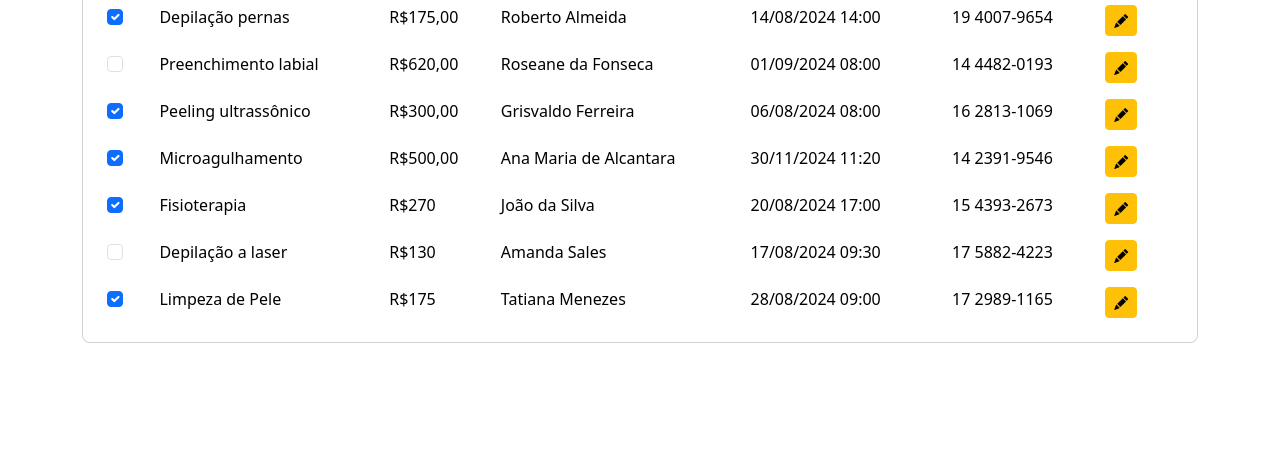
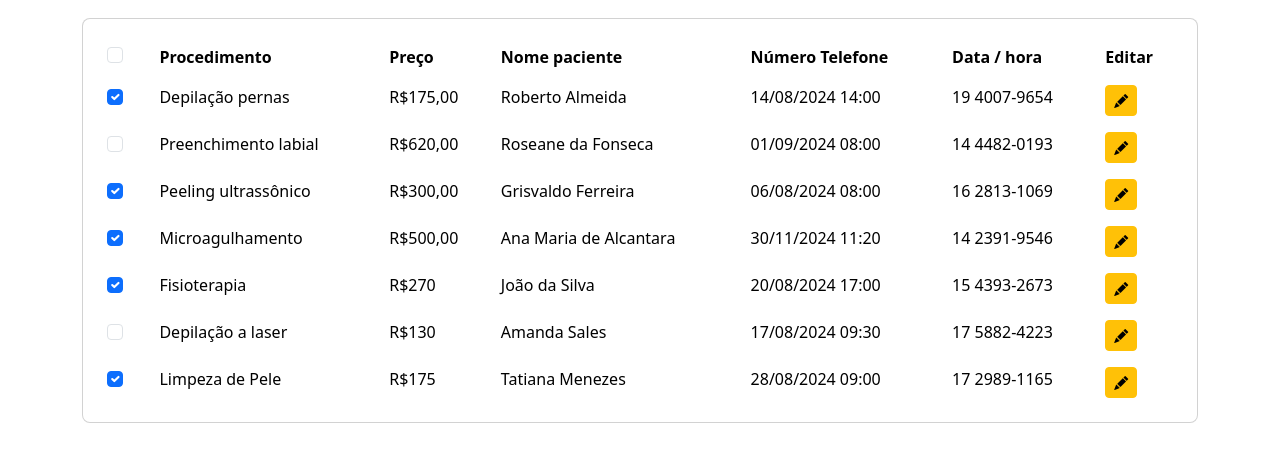
Before and after one commit to glauconeto/booking_events, a plain HTML site: page list_events.html in a window 1280 px wide. Shown: the part 62-524 px from the top of the page. Drawn offline with nearby package versions, Linux system fonts and the light colour scheme.

Commit message:
Finalizada a ultima pagina, de listagem de consultas

```diff
--- a/assets/css/style.css
+++ b/assets/css/style.css
@@ -32,3 +32,8 @@ table th {
   background-clip: padding-box;
   box-shadow: 10px 10px 10px rgba(46, 54, 68, 0.03);
 }
+
+main > section.intro {
+  margin-top: 5rem;
+  display: grid;
+}
--- a/list_events.html
+++ b/list_events.html
@@ -1,5 +1,6 @@
 <!DOCTYPE html>
 <html lang="pt-br">
+
 <head>
     <meta charset="UTF-8">
     <meta name="viewport" content="width=device-width, initial-scale=1.0">
@@ -8,6 +9,7 @@
     <link rel="stylesheet" href="https://cdn.jsdelivr.net/npm/bootstrap-icons@1.11.3/font/bootstrap-icons.min.css">
     <link rel="stylesheet" href="assets/css/style.css">
 </head>
+
 <body>
     <nav class="navbar navbar-expand-md navbar-light bg-primary fixed-top">
         <div class="container-fluid">
@@ -15,7 +17,8 @@
                 <i class="fa d-inline fa-lg fa-stop-circle"></i>
                 <b> Clínica Rosana Lacerda<br></b>
             </a>
-          <button class="navbar-toggler navbar-toggler-right border-0" type="button" data-toggle="collapse" data-target="#navbar10">
+            <button class="navbar-toggler navbar-toggler-right border-0" type="button" data-toggle="collapse"
+                data-target="#navbar10">
                 <span class="navbar-toggler-icon"></span>
             </button>
             <div class="collapse navbar-collapse justify-content-center" id="navbar10">
@@ -29,13 +32,11 @@
         </div>
     </nav>
     <main>
-        <section class="intro mt-auto">
-            <div class="bg-image h-100">
-                <div class="mask d-flex align-items-center h-100">
+        <section class="intro">
             <div class="container">
-                        <div class="row justify-content-center">
+                <div class="row">
                     <div class="col-12">
-                                <div class="card shadow-2-strong">
+                        <div class="card">
                             <div class="card-body">
                                 <div class="table-responsive">
                                     <table class="table table-borderless mb-0">
@@ -43,7 +44,8 @@
                                             <tr>
                                                 <th scope="col">
                                                     <div class="form-check">
-                                                                <input class="form-check-input" type="checkbox" id="flexCheckDefault" />
+                                                        <input class="form-check-input" type="checkbox"
+                                                            id="flexCheckDefault" />
                                                     </div>
                                                 </th>
                                                 <th scope="col">Procedimento</th>
@@ -75,7 +77,7 @@
                                             <tr>
                                                 <th scope="row">
                                                     <div class="form-check">
-                                                                <input class="form-check-input" type="checkbox"/>
+                                                        <input class="form-check-input" type="checkbox" />
                                                     </div>
                                                 </th>
                                                 <td>Preenchimento labial</td>
@@ -143,7 +145,8 @@
                                             <tr>
                                                 <th scope="row">
                                                     <div class="form-check">
-                                                                <input class="form-check-input" type="checkbox" id="flexCheckDefault6" />
+                                                        <input class="form-check-input" type="checkbox"
+                                                            id="flexCheckDefault6" />
                                                     </div>
                                                 </th>
                                                 <td>Depilação a laser</td>
@@ -160,7 +163,7 @@
                                             <tr>
                                                 <th scope="row">
                                                     <div class="form-check">
-                                                                <input class="form-check-input" type="checkbox" checked/>
+                                                        <input class="form-check-input" type="checkbox" checked />
                                                     </div>
                                                 </th>
                                                 <td>Limpeza de Pele</td>
@@ -182,8 +185,6 @@
                     </div>
                 </div>
             </div>
-                </div>
-            </div>
         </section>
     </main>
     <script src="https://cdn.jsdelivr.net/npm/bootstrap@5.3.3/dist/js/bootstrap.bundle.min.js"></script>
```
Also changed, not shown: 1 other file. Lines whose indentation alone changed are shown as unchanged.
